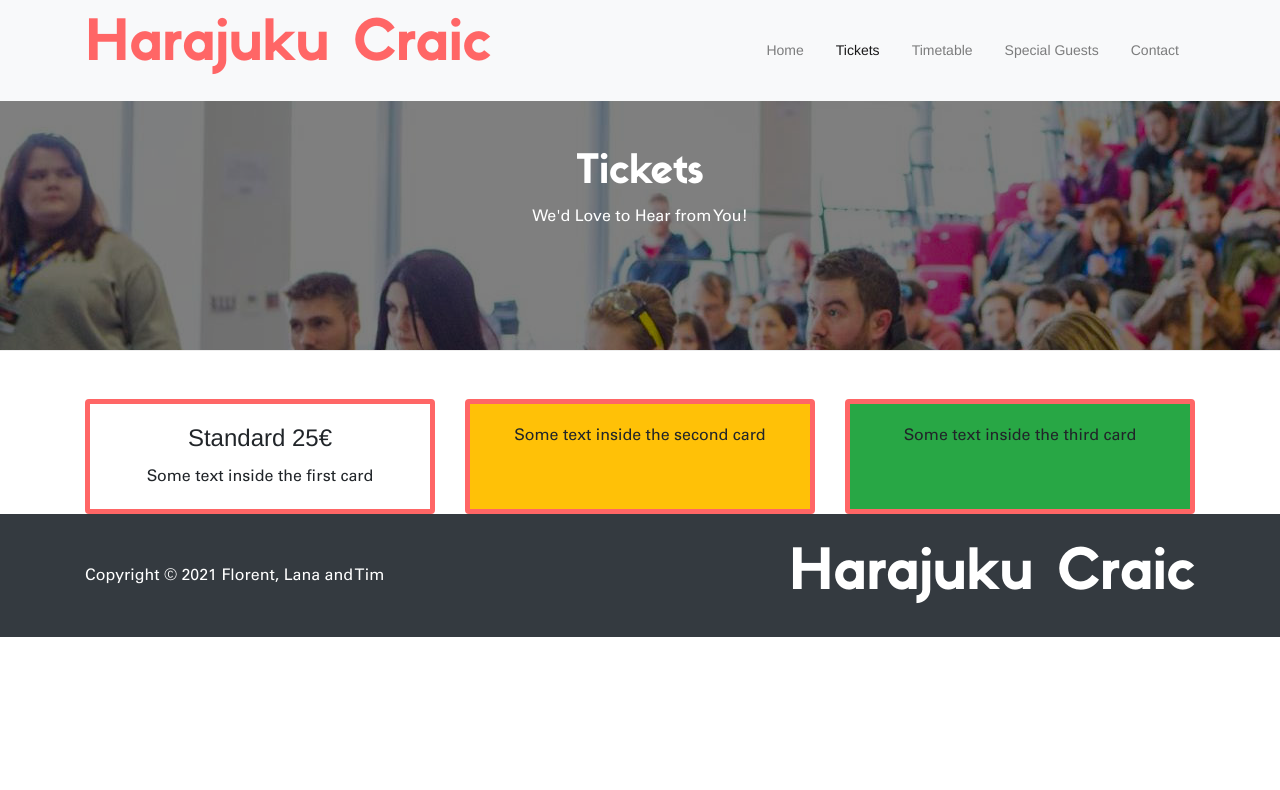
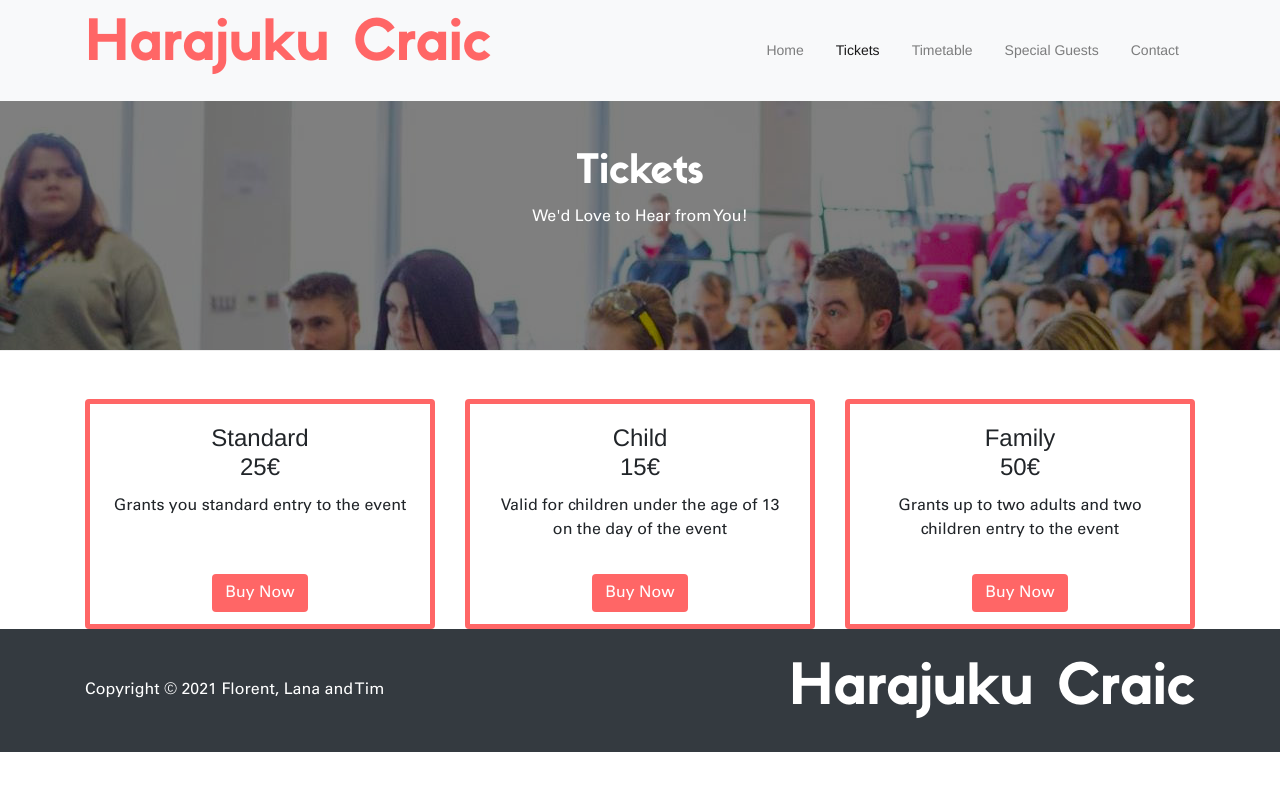
Before and after one commit to Afloatz/Harajuku-Craic, a plain HTML site: page tickets.html in a window 1280 px wide. Drawn offline with nearby package versions, Linux system fonts and the light colour scheme; a script that the page names is missing; a web font is replaced by a local one.

Commit message:
ticket button

```diff
--- a/css/style-fl.css
+++ b/css/style-fl.css
@@ -13,5 +13,18 @@
     border-width: 5px;
 }
 
+.ticket-btn
+{
+    color: white;
+    background-color: #ff6666;
+}
+
+/* Override the default card footer styling from Bootstrap */
+.card-footer
+{
+    background-color: white;
+    text-align: center;
+    border-top: none;
+}
 
 /* <-- FORM --> */
--- a/tickets.html
+++ b/tickets.html
@@ -69,20 +69,31 @@
         <div class="card-deck mt-5">
             <div class="card">
               <div class="card-body text-center">
-                <h4 class="card-title">Standard 25€</h4>
-                <p class="card-text">Some text inside the first card</p>
+                <h4 class="card-title">Standard <br>25€</h4>
+                <p class="card-text">Grants you standard entry to the event</p>
+              </div>
+              <div class="card-footer">
+                <button type="button" class="btn ticket-btn">Buy Now</button>
               </div>
             </div>
-            <div class="card bg-warning">
-              <div class="card-body text-center">
-                <p class="card-text">Some text inside the second card</p>
+            <div class="card">
+                <div class="card-body text-center">
+                  <h4 class="card-title">Child <br>15€</h4>
+                  <p class="card-text">Valid for children under the age of 13 on the day of the event</p>
+                </div>
+                <div class="card-footer">
+                    <button type="button" class="btn ticket-btn">Buy Now</button>
+                </div>
+            </div>
+            <div class="card">
+                <div class="card-body text-center">
+                  <h4 class="card-title">Family <br>50€</h4>
+                  <p class="card-text">Grants up to two adults and two children entry to the event</p>
+                </div>
+                <div class="card-footer">
+                    <button type="button" class="btn ticket-btn">Buy Now</button>
+                </div>
               </div>
-            </div>
-            <div class="card bg-success">
-              <div class="card-body text-center">
-                <p class="card-text">Some text inside the third card</p>
-              </div>
-            </div>
           </div>
     </div>
 
```
